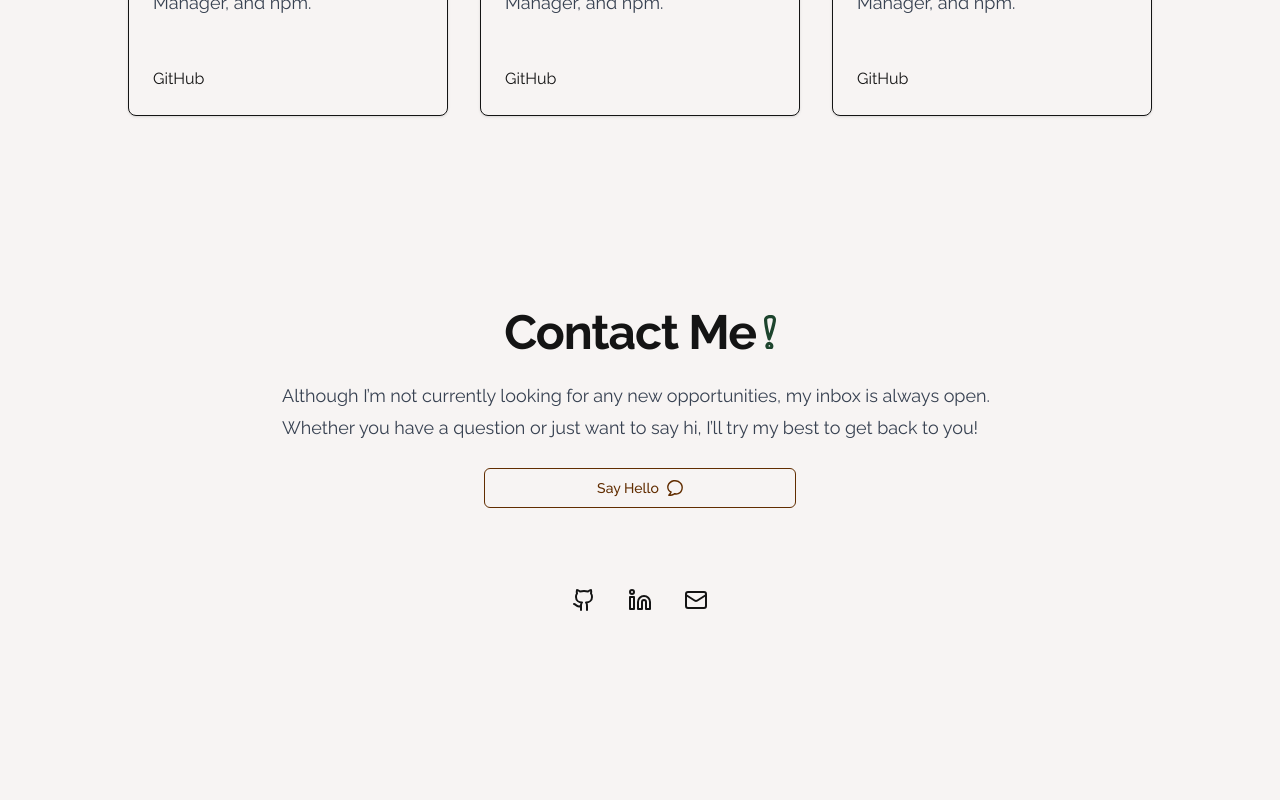
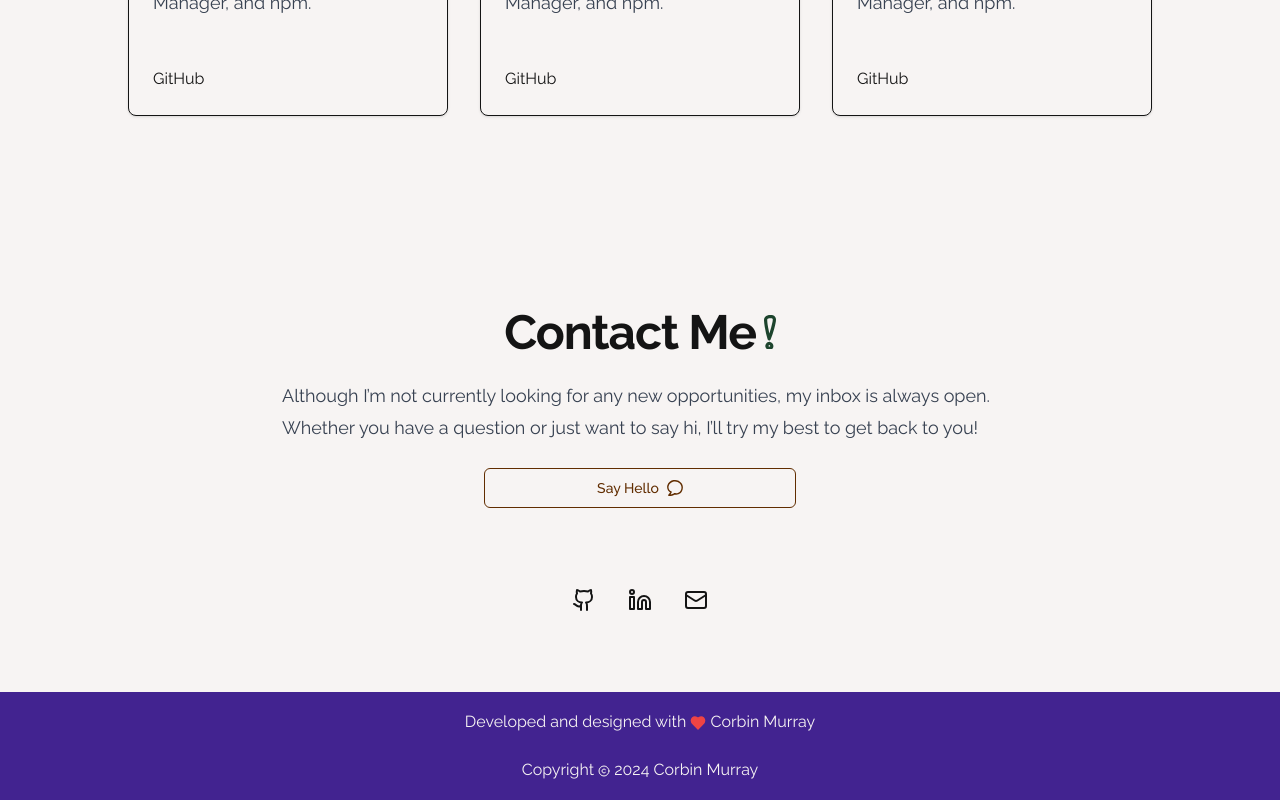
Before and after one commit to corbinmurray/corbinmurray-dev, a Next.js app: page / in a window 1280 px wide. Shown: the part 5007-5807 px from the top of the page. Before the commit the page ends 5699 px from the top, so only its background shows below. Built offline with nearby package versions, Linux system fonts and the light colour scheme.

Commit message:
Add copyright and footer bg

```diff
--- a/app/layout.tsx
+++ b/app/layout.tsx
@@ -4,6 +4,7 @@ import RevealSection from "@/components/ui/reveal-section";
 import SocialLinks from "@/components/ui/social-links";
 import { EMAIL_ADDRESS } from "@/lib/constants";
 import { cn } from "@/lib/utils";
+import { Copyright, Heart } from "lucide-react";
 import type { Metadata } from "next";
 import { ThemeProvider } from "next-themes";
 import { JetBrains_Mono, Raleway } from "next/font/google";
@@ -64,7 +65,7 @@ export default function RootLayout({
 
 					<div className="container py-0 px-8 md:px-16 lg:px-32 mx-auto">{children}</div>
 
-					<footer id="contact" className="my-20">
+					<footer id="contact" className="mt-20">
 						<div className="container py-0 px-8 md:px-16 lg:px-32 mx-auto">
 							<RevealSection>
 								<h1 className="flex flex-row items-center justify-center">
@@ -107,6 +108,17 @@ export default function RootLayout({
 								</div>
 							</RevealSection>
 						</div>
+
+						<div className="w-full bg-secondary mt-20 py-4">
+							<article className="md:prose md:text-secondary-foreground text-secondary-foreground text-center w-full mx-auto">
+								<p>
+									Developed and designed with <Heart className="inline-block w-4 fill-red-500 stroke-red-500" /> Corbin Murray
+								</p>
+								<p>
+									Copyright <Copyright className="w-3 text-secondary-foreground inline-block" /> {new Date().getFullYear()} Corbin Murray
+								</p>
+							</article>
+						</div>
 					</footer>
 				</ThemeProvider>
 			</body>
```
